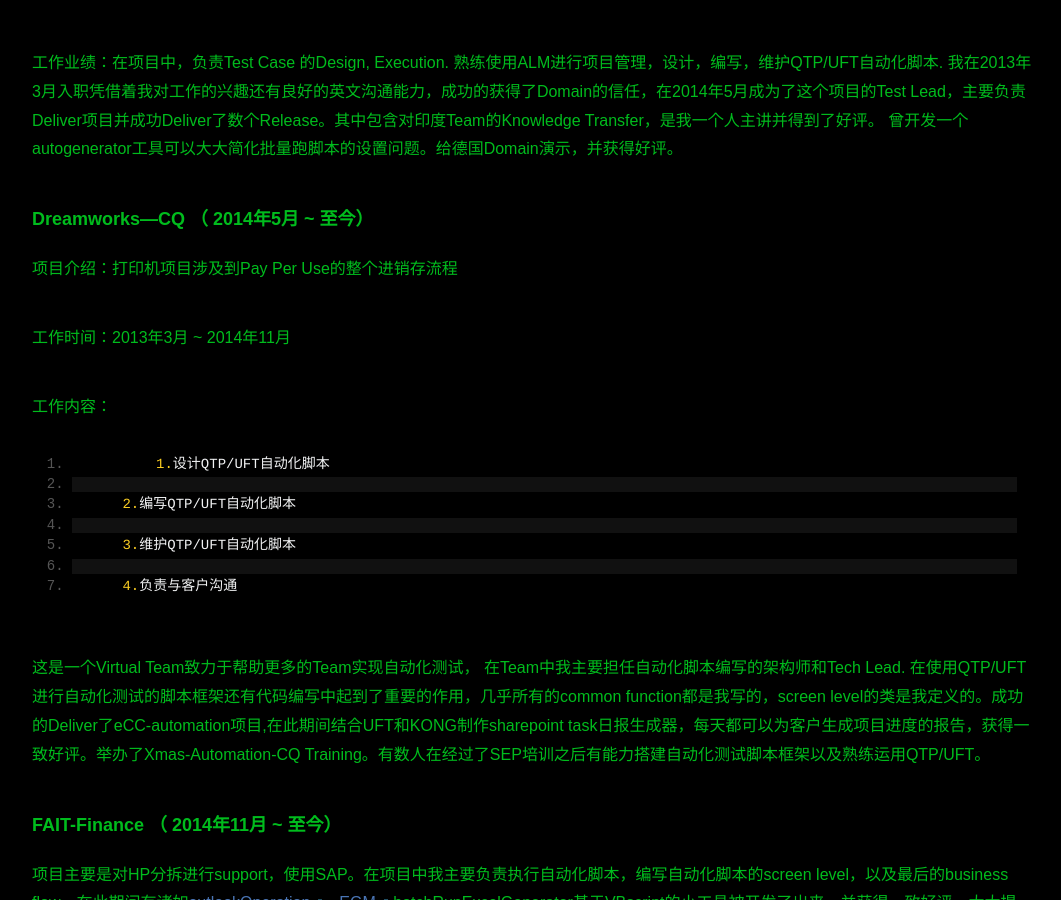
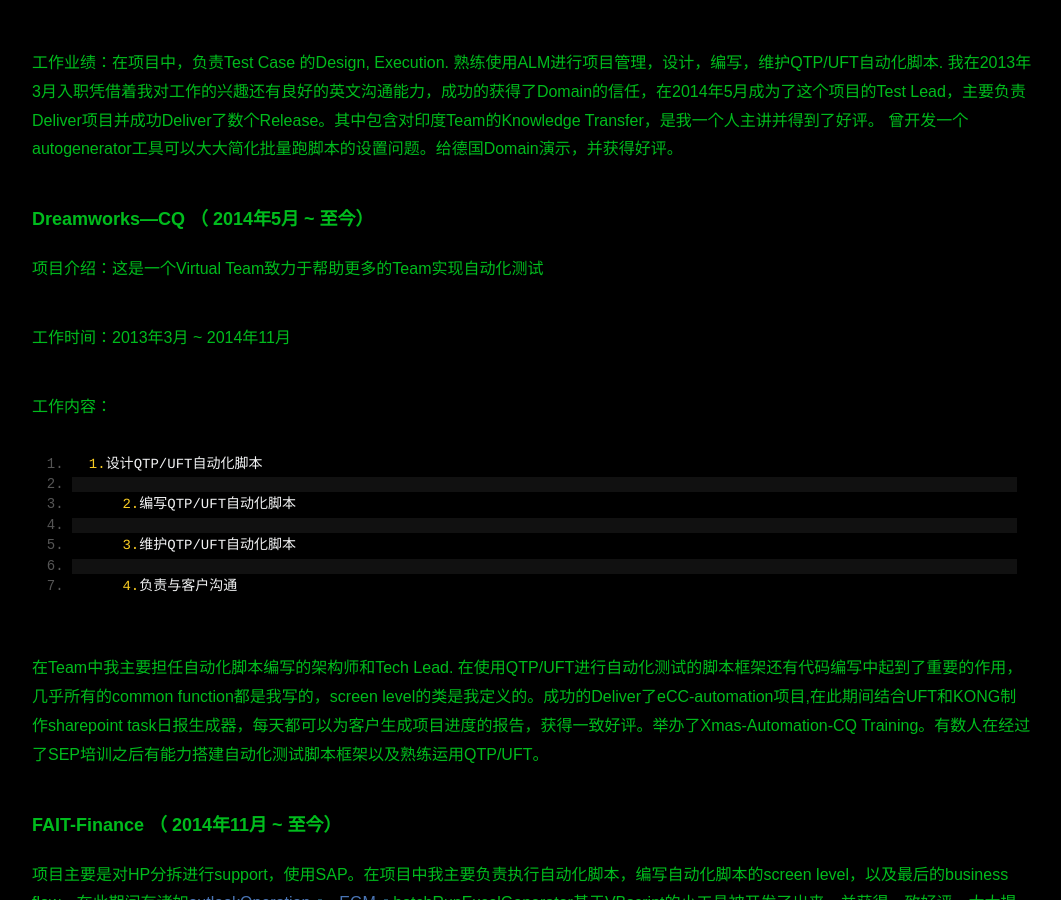
Before and after one commit to tuoerzhang/xneo123.github.io, a Jekyll site: the page built from _posts/resume/2015-03-26-my-resume.md, in a window 1280 px wide and 900 px high, scrolled down 1217 px. Shown: the whole window, without its empty margins (108-1169 px from the left). Built offline with Jekyll 4.4.1, drawn with Linux system fonts in a browser that asks for light colours; Markdown is read by kramdown in place of the engine named in the settings.

Commit message:
change some error description

```diff
--- a/_posts/resume/2015-03-26-my-resume.md
+++ b/_posts/resume/2015-03-26-my-resume.md
@@ -52,13 +52,13 @@
 
 ### Dreamworks—CQ （ 2014年5月 ~ 至今）
 
-项目介绍：打印机项目涉及到Pay Per Use的整个进销存流程
+项目介绍：这是一个Virtual Team致力于帮助更多的Team实现自动化测试
 
 工作时间：2013年3月 ~ 2014年11月
 
 工作内容：
 
-		  1.设计QTP/UFT自动化脚本
+	  1.设计QTP/UFT自动化脚本
 
           2.编写QTP/UFT自动化脚本
 
@@ -67,7 +67,7 @@
           4.负责与客户沟通
 
 
-这是一个Virtual Team致力于帮助更多的Team实现自动化测试， 在Team中我主要担任自动化脚本编写的架构师和Tech Lead. 在使用QTP/UFT进行自动化测试的脚本框架还有代码编写中起到了重要的作用，几乎所有的common function都是我写的，screen level的类是我定义的。成功的Deliver了eCC-automation项目,在此期间结合UFT和KONG制作sharepoint task日报生成器，每天都可以为客户生成项目进度的报告，获得一致好评。举办了Xmas-Automation-CQ Training。有数人在经过了SEP培训之后有能力搭建自动化测试脚本框架以及熟练运用QTP/UFT。
+在Team中我主要担任自动化脚本编写的架构师和Tech Lead. 在使用QTP/UFT进行自动化测试的脚本框架还有代码编写中起到了重要的作用，几乎所有的common function都是我写的，screen level的类是我定义的。成功的Deliver了eCC-automation项目,在此期间结合UFT和KONG制作sharepoint task日报生成器，每天都可以为客户生成项目进度的报告，获得一致好评。举办了Xmas-Automation-CQ Training。有数人在经过了SEP培训之后有能力搭建自动化测试脚本框架以及熟练运用QTP/UFT。
 
 
 ### FAIT-Finance （ 2014年11月 ~ 至今）
```
